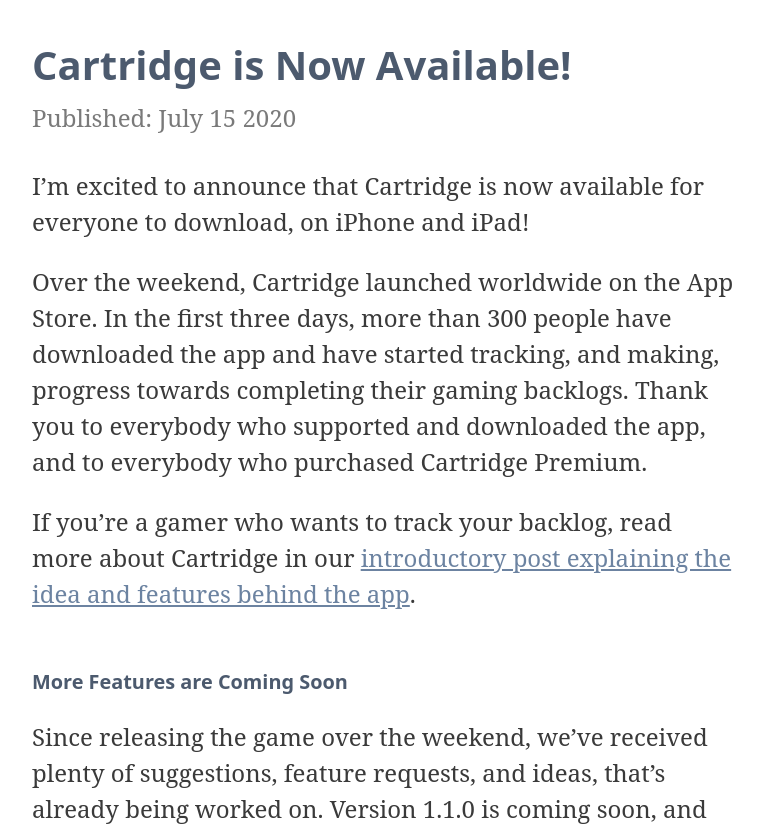
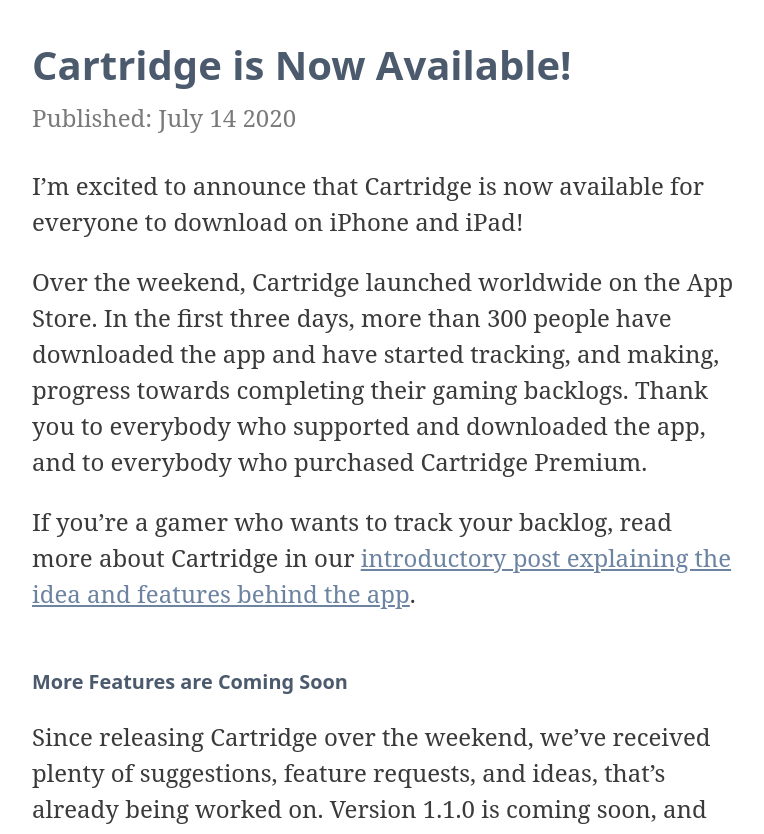
Before and after one commit to Pixelated-Controller/website, a Jekyll site: the page built from _posts/2020-07-14-cartridge-is-now-available.markdown, in a window 1280 px wide. Shown: the part 356-1190 px from the top of the page, without its empty margins (256-1020 px from the left). Built offline with Jekyll 4.4.1, drawn with Linux system fonts in a browser that asks for light colours; some of the changed text lies outside the part shown.

Commit message:
Fixing latest post date and URLs

```diff
--- a/_posts/2020-07-14-cartridge-is-now-available.markdown
+++ b/_posts/2020-07-14-cartridge-is-now-available.markdown
@@ -2,20 +2,20 @@
 layout: post
 title:  "Cartridge is Now Available!"
 subtitle: Manage your video game backlog with priorities, completion goals, and more!
-date:   2020-07-14 20:00:00 -0400
+date:   2020-07-14 20:00:00 -0000
 categories: updates
 ---
 
-I'm excited to announce that Cartridge is now available for everyone to download, on iPhone and iPad!
+I'm excited to announce that Cartridge is now available for everyone to download on iPhone and iPad!
 
 Over the weekend, Cartridge launched worldwide on the App Store. In the first three days, more than 300 people have downloaded the app and have started tracking, and making, progress towards completing their gaming backlogs. Thank you to everybody who supported and downloaded the app, and to everybody who purchased Cartridge Premium.
 
-If you're a gamer who wants to track your backlog, read more about Cartridge in our [introductory post explaining the idea and features behind the app]().
+If you're a gamer who wants to track your backlog, read more about Cartridge in our [introductory post explaining the idea and features behind the app]({% post_url 2020-07-01-introducing-cartridge %}).
 
 
 ### More Features are Coming Soon
 
-Since releasing the game over the weekend, we've received plenty of suggestions, feature requests, and ideas, that's already being worked on. Version 1.1.0 is coming soon, and introduces enhancements to adding games to Cartridge by searching and importing from IGDB. The new update will also include several small quality of life features, such as added platforms, genres, and sort options, and more! Best of all, all of these new enhancements will be free.
+Since releasing Cartridge over the weekend, we've received plenty of suggestions, feature requests, and ideas, that's already being worked on. Version 1.1.0 is coming soon, and introduces enhancements to adding games to Cartridge by searching and importing from IGDB. The new update will also include several small quality of life features, such as added platforms, genres, and sort options, and more! Best of all, all of these new enhancements will be free.
 
 In the version following 1.1.0, we plan to start looking at adding more Premium-only features. As we continue to improve Cartridge and the experience of manaing your backlog, we plan to deliver several free and Premium-only features to help those who want to stay as a Free user, as well as provide more functionality to those who upgrade. Stay tuned for more announcements on our roadmap, and feature plans.
 
```
